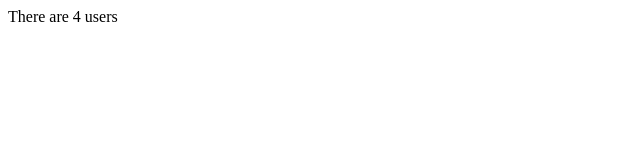
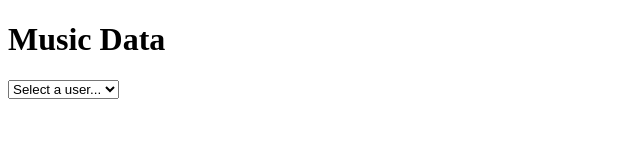
Before and after one commit to XiaoQuark/music-data, a website with bundled scripts: page index.html in a window 1280 px wide. Shown: the whole page, without its empty margins (0-640 px from the left). Built offline with nearby package versions, Linux system fonts and the light colour scheme.

Commit message:
feature: render user select

```diff
--- a/index.html
+++ b/index.html
@@ -7,6 +7,14 @@
 		<title>Document</title>
 	</head>
 	<body>
-		<header></header>
+		<header>
+			<h1>Music Data</h1>
+			<div class="user-select-container">
+				<label for="user-select"></label>
+				<select name="user" id="user-select">
+					<option value="">Select a user...</option>
+				</select>
+			</div>
+		</header>
 	</body>
 </html>
--- a/script.mjs
+++ b/script.mjs
@@ -1,12 +1,27 @@
-// This is a placeholder file which shows how you can access functions defined in other files.
-// It can be loaded into index.html.
-// You can delete the contents of the file once you have understood how it works.
-// Note that when running locally, in order to open a web page which uses modules, you must serve the directory over HTTP e.g. with https://www.npmjs.com/package/http-server
-// You can't open the index.html file using a file:// URL.
+import { getUserIDs } from "./data.mjs";
 
-import { countUsers } from "./common.mjs";
+const state = {
+	users: null,
+};
+
+const elements = {
+	userSelect: null,
+};
 
 window.onload = function () {
-	document.querySelector("body").innerText =
-		`There are ${countUsers()} users`;
+	elements.userSelect = document.getElementById("user-select");
+	// document.querySelector("body").innerText =
+	// 	`There are ${countUsers()} users`;
+	state.users = getUserIDs();
+
+	populateUserDropdown();
 };
+
+function populateUserDropdown() {
+	for (const user of state.users) {
+		const option = document.createElement("option");
+		option.value = "user";
+		option.textContent = `User ${user}`;
+		elements.userSelect.appendChild(option);
+	}
+}
```
